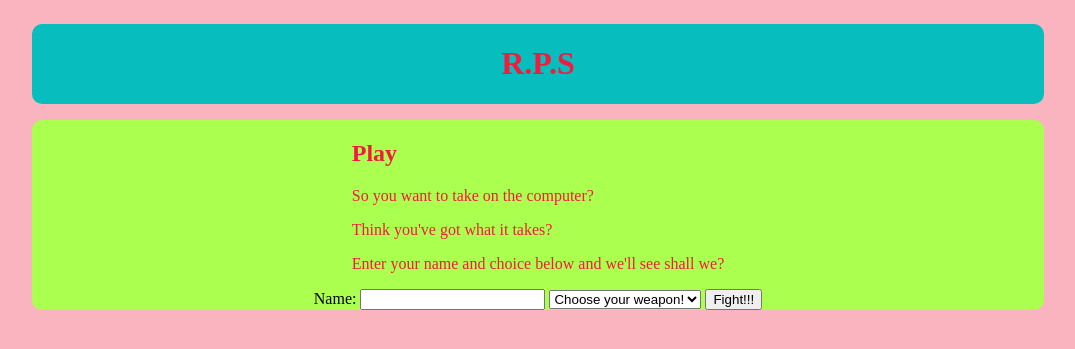
After one commit to ethanBaird/rock_paper_scissors, a Flask app: page /play in a window 1280 px wide. The commit adds this page. Shown: the top 349 px of the page, without its empty margins (102-1177 px from the left). Run offline with Flask 2, Linux system fonts and the light colour scheme.

Commit message:
added play computer function

```diff
--- a/controllers/rps_controller.py
+++ b/controllers/rps_controller.py
@@ -1,4 +1,6 @@
-from flask import render_template
+import random
+
+from flask import render_template, request, redirect
 from app import app
 from models.game import Game
 from models.player import Player
@@ -14,3 +16,15 @@ def victor(p1_choice, p2_choice):
     p2 = Player('Player 2', p2_choice)
     winner = rps.play_game(p1, p2)
     return render_template('victor.html', winner=winner)
+
+@app.route('/play')
+def play():
+    return render_template('play.html')
+
+@app.route('/play', methods=['POST'])
+def vs_comp():
+    rps = Game()
+    player = Player(request.form['name'], request.form['choice'])
+    computer = Player('The Computer', random.choice(['rock', 'paper', 'scissors']))
+    winner = rps.play_game(player, computer)
+    return render_template('victor.html', winner=winner)
--- a/static/style.css
+++ b/static/style.css
@@ -0,0 +1,36 @@
+body {
+    display: flex;
+    flex-direction: column;
+    align-items: center;
+    background-color: #f21b3f53 ;
+}
+
+header {
+    display: flex;
+    justify-content: center;
+    background-color: #08BDBD;
+    width: 80%;
+    margin: 1rem;
+    border-radius: 10px;
+}
+
+h1 {
+    color: #F21B3F;
+}
+
+main {
+    display: flex;
+    align-items: center;
+    flex-direction: column;
+    background-color: #ABFF4F;
+    width: 80%;
+    border-radius: 10px;
+}
+
+main h2 {
+    color: #F21B3F;
+}
+
+main p {
+    color: #F21B3F;
+}
--- a/templates/base.html
+++ b/templates/base.html
@@ -4,6 +4,7 @@
     <meta charset="UTF-8">
     <meta http-equiv="X-UA-Compatible" content="IE=edge">
     <meta name="viewport" content="width=device-width, initial-scale=1.0">
+    <link rel="stylesheet" href="{{ url_for('static', filename='style.css') }}">
     <title>R.P.S</title>
 </head>
 <body>
--- a/templates/index.html
+++ b/templates/index.html
@@ -7,9 +7,9 @@
         </h2>
         <p>The rules are simple!</p>
         <p>Player 1: type your choice into the address bar!</p>
-        <p>e.g. RPS/rock</p>
+        <p><i>e.g. RPS/rock</i></p>
         <p>Player 2: type your choice next</p>
-        <p>e.g. RPS/rock/scissors</p>
+        <p><i>e.g. RPS/rock/scissors</i></p>
         <p> Let's see who comes out on top!</p>
     </main>
 {% endblock %}
--- /dev/null
+++ b/templates/play.html
@@ -0,0 +1,26 @@
+{% extends 'base.html' %}
+
+{% block content %}
+
+<main>
+    <section>
+        <h2>Play</h2>
+        <p>So you want to take on the computer?</p>
+        <p>Think you've got what it takes?</p>
+        <p>Enter your name and choice below and we'll see shall we?</p>
+    </section>
+    <form action="/play" method="POST">
+        <label for="name">Name: </label>
+        <input type="text" name="name" id="name">
+        <select name="choice" id="choice">
+            <option value="" disabled selected>Choose your weapon!</option>
+            <option value="rock">rock</option>
+            <option value="rock">paper</option>
+            <option value="rock">scissors</option>
+        </select>
+        <button type="submit">Fight!!!</button>
+    </form>
+
+</main>
+
+{% endblock content %}
```
Also changed, not shown: templates/victor.html (+12 -1 lines).
